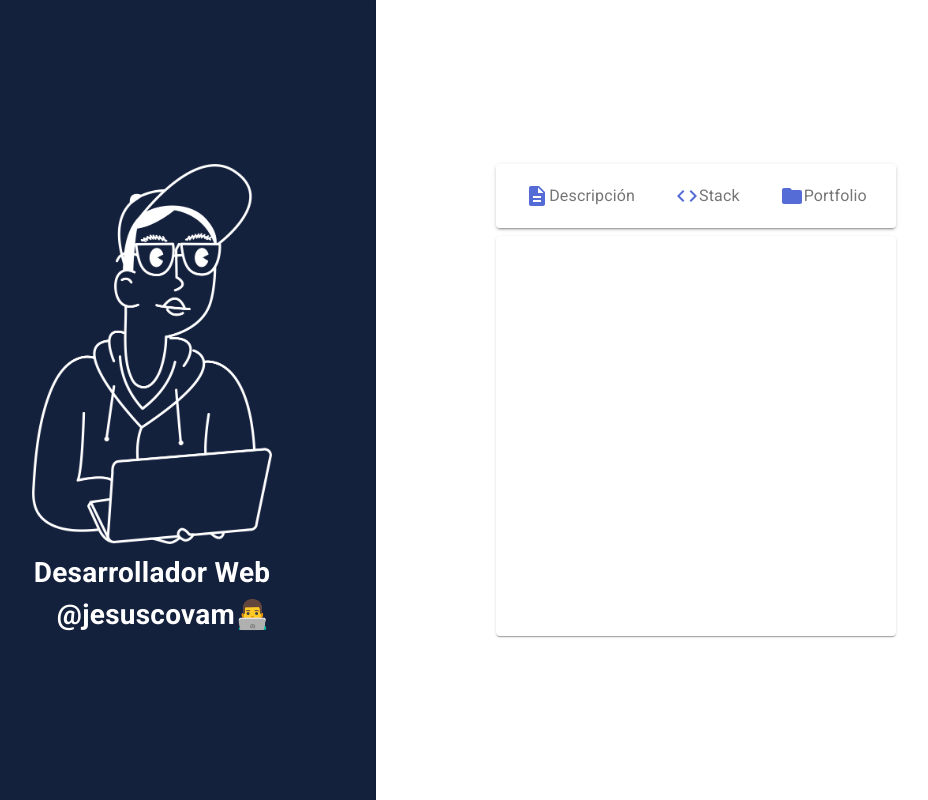
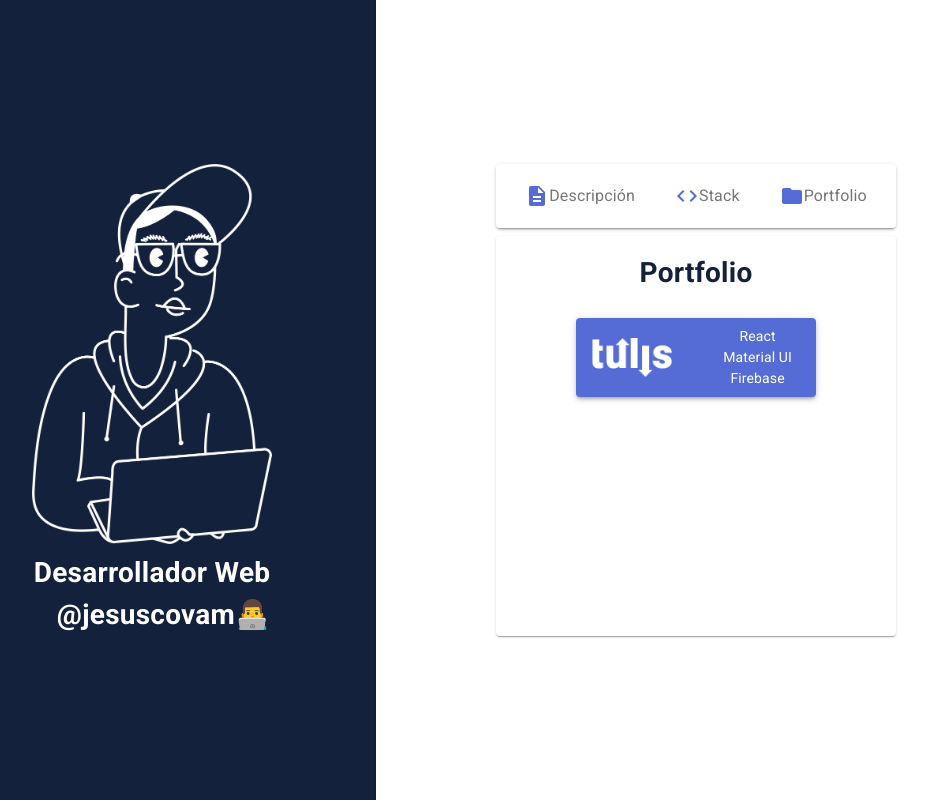
Before and after one commit to jesuscovam/portfolioNext, a Next.js app: page / in a window 1280 px wide. Both pictures are taken after a click on the button "Portfolio". Shown: the whole page, without its empty margins (264-1192 px from the left). Built offline with nearby package versions, Linux system fonts and the light colour scheme.

Commit message:
Added portfolio section

```diff
--- a/src/MainWindow.tsx
+++ b/src/MainWindow.tsx
@@ -5,6 +5,7 @@ import Paper from '@material-ui/core/Paper'
 import { makeStyles } from '@material-ui/core/styles'
 import Description from './Description'
 import Stack from './Stack'
+import Portfolio from './Portfolio'
 
 const useStyles = makeStyles((theme) => ({
 	root: {
@@ -22,6 +23,7 @@ const MainWindow = (): JSX.Element => {
 		<Grid item component={Paper} className={classes.root}>
 			{route.state === 'description' && <Description />}
 			{route.state === 'stack' && <Stack />}
+			{route.state === 'portfolio' && <Portfolio />}
 		</Grid>
 	)
 }
--- /dev/null
+++ b/src/Portfolio.tsx
@@ -0,0 +1,93 @@
+import React, { useState } from 'react'
+import { makeStyles } from '@material-ui/core/styles'
+import Typography from '@material-ui/core/Typography'
+import Paper from '@material-ui/core/Paper'
+import { Link } from '@material-ui/core'
+
+const useStyles = makeStyles((theme) => ({
+	root: {
+		display: 'flex',
+		flexDirection: 'column',
+		alignItems: 'center',
+		textAlign: 'center',
+		padding: theme.spacing(2),
+		width: theme.spacing(50),
+	},
+	paper: {
+		backgroundColor: theme.palette.primary.main,
+		display: 'flex',
+		alignItems: 'center',
+		justifyContent: 'space-between',
+		width: theme.spacing(30),
+		color: 'white',
+		'&:hover': {
+			cursor: 'pointer',
+		},
+	},
+	stackSection: {
+		margin: theme.spacing(1, 3, 1, 1),
+	},
+	textHeader: {
+		fontSize: '2em',
+		fontWeight: 800,
+		color: theme.palette.primary.dark,
+		textAlign: 'center',
+		marginBottom: theme.spacing(3),
+	},
+	img: {
+		height: theme.spacing(4.8),
+		width: theme.spacing(10),
+		marginLeft: theme.spacing(2),
+	},
+	textStack: {
+		fontSize: '1em',
+	},
+}))
+
+const Project = ({ img, imgAlt, stack, url }) => {
+	const classes = useStyles()
+	return (
+		<Link href={url} target="_blank" rel="noopener">
+			<Paper elevation={3} variant="elevation" className={classes.paper}>
+				<img src={img} alt={imgAlt} className={classes.img} />
+				<section className={classes.stackSection}>
+					{stack.map((tool, index) => (
+						<Typography key={index} className={classes.textStack}>
+							{tool}
+						</Typography>
+					))}
+				</section>
+			</Paper>
+		</Link>
+	)
+}
+
+const Portfolio = () => {
+	const classes = useStyles()
+	const [projects] = useState([
+		{
+			id: 1,
+			name: 'Tulis',
+			stack: ['React', 'Material UI', 'Firebase'],
+			img: '/tulis.png',
+			imgAlt: 'Logo tulis',
+			url: 'https://tulis.app',
+		},
+	])
+	return (
+		<main className={classes.root}>
+			<Typography className={classes.textHeader}>Portfolio</Typography>
+			{projects.map((project) => (
+				<Project
+					key={project.id}
+					img={project.img}
+					imgAlt={project.imgAlt}
+					stack={project.stack}
+					url={project.url}
+				/>
+			))}
+		</main>
+	)
+}
+
+export default Portfolio
```
Also changed, not shown: public/jcmdev.png (deleted), public/tulis.png (added).
